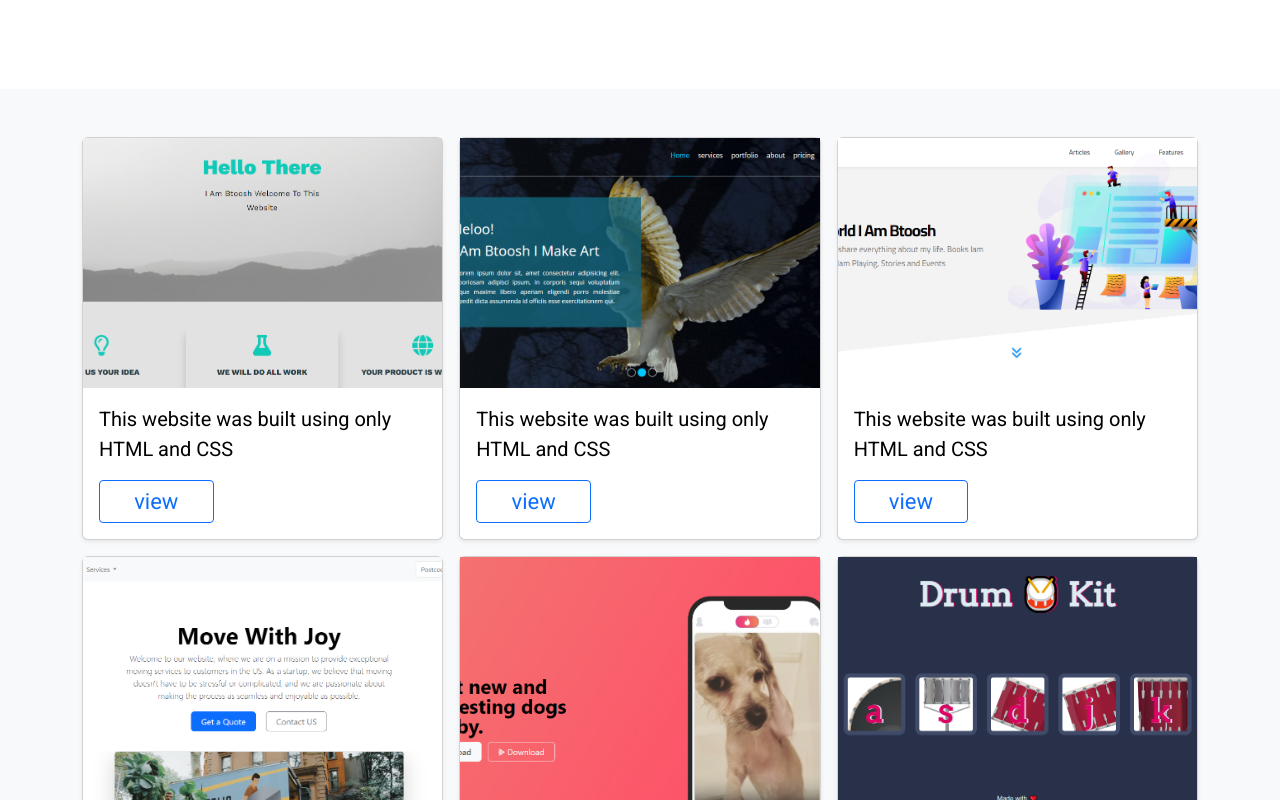
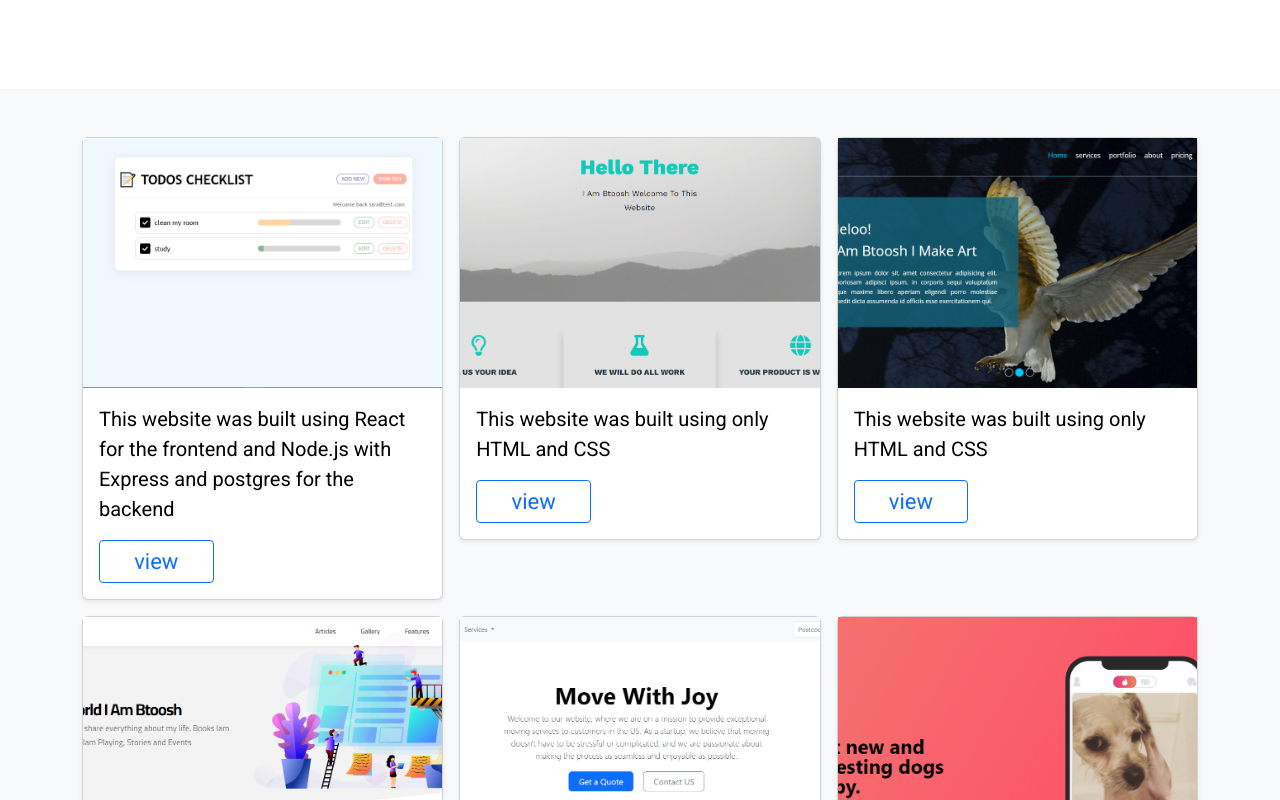
Before and after one commit to mohammed-btoosh/portfolio, a plain HTML site: page index.html in a window 1280 px wide. Shown: the part 560-1360 px from the top of the page. Drawn offline with nearby package versions, Linux system fonts and the light colour scheme.

Commit message:
adding a todo app

```diff
--- a/index.html
+++ b/index.html
@@ -22,7 +22,7 @@
           <li class="nav-item  "><a href="https://www.linkedin.com/in/mohammad-btoosh-b4979b24b/" class="nav-link"  target="_blank">LinkedIn</a></li>
           <li class="nav-item "><a href="https://github.com/mohammed-btoosh" class="nav-link"  target="_blank">Github</a></li>
           <li class="nav-item "><a href="mailto:mohammedbtoosh1799@gmail.com" class="nav-link"  target="_blank">Email</a></li>
-          <li class="nav-item "><a href="./images/MohammadBtoosh.pdf" class="nav-link"  target="_blank">CV</a></li>
+          <li class="nav-item "><a href="./images/mohammad.pdf.pdf" class="nav-link"  target="_blank">CV</a></li>
         </ul>
       </header>
     </div>
@@ -52,24 +52,38 @@
 
         <div class="row row-cols-1 row-cols-sm-2 row-cols-md-3 g-3">
 
+
+          <div class="col">
+            <div class="card shadow-sm">
+            <img src="./images/todo.png" alt="a website" class="custom-image">
+              <div class="card-body">
+                <p class="card-text para">This website was built using  React for the frontend and Node.js with Express and postgres for the backend</p>
+                <div class="d-flex justify-content-between align-items-center">
+                    <a href="https://mohammed-btoosh.github.io/todo-app" class="btn btn-sm btn-outline-primary view" target="_blank">view</a>
+                </div>
+              </div>
+            </div>
+          </div>
+
           <div class="col">
             <div class="card shadow-sm">
             <img src="./images/Tem1.png" alt="a website" class="custom-image">
               <div class="card-body">
                 <p class="card-text para">This website was built using only HTML and CSS</p>
                 <div class="d-flex justify-content-between align-items-center">
-                    <a href="https://mohammed-btoosh.github.io/template-one/" class="btn btn-sm btn-outline-primary view" target="_blank">view</a>
+                    <a href="https://mohammed-btoosh.github.io/template-one" class="btn btn-sm btn-outline-primary view" target="_blank">view</a>
                 </div>
               </div>
             </div>
           </div>
+
           <div class="col">
             <div class="card shadow-sm">
               <img src="./images/Tem2.png" alt="a website" class="custom-image">
               <div class="card-body">
                 <p class="card-text para">This website was built using only HTML and CSS</p>
                 <div class="d-flex justify-content-between align-items-center">
-                  <a href="https://mohammed-btoosh.github.io/template-two/" class="btn btn-sm btn-outline-primary view" target="_blank">view</a>
+                  <a href="https://mohammed-btoosh.github.io/template-two" class="btn btn-sm btn-outline-primary view" target="_blank">view</a>
                 </div>
               </div>
             </div>
@@ -81,7 +95,7 @@
               <div class="card-body">
                 <p class="card-text para">This website was built using only HTML and CSS</p>
                 <div class="d-flex justify-content-between align-items-center">
-                  <a href="https://mohammed-btoosh.github.io/template-three/" class="btn btn-sm btn-outline-primary view" target="_blank">view</a>
+                  <a href="https://mohammed-btoosh.github.io/template-three" class="btn btn-sm btn-outline-primary view" target="_blank">view</a>
                 </div>
               </div>
             </div>
@@ -93,7 +107,7 @@
               <div class="card-body">
                 <p class="card-text para">This website was built using only HTML and <span class="skills">Bootstrap</span></p>
                 <div class="d-flex justify-content-between align-items-center">
-                  <a href="https://mohammed-btoosh.github.io/move-it/" class="btn btn-sm btn-outline-primary view" target="_blank">view</a>
+                  <a href="https://mohammed-btoosh.github.io/move-it" class="btn btn-sm btn-outline-primary view" target="_blank">view</a>
                 </div>
               </div>
             </div>
@@ -104,7 +118,7 @@
               <div class="card-body">
                 <p class="card-text para">This website was built using only HTML and <span class="skills">Bootstrap</span></p>
                 <div class="d-flex justify-content-between align-items-center">
-                  <a href="https://mohammed-btoosh.github.io/tin-dog/" class="btn btn-sm btn-outline-primary view" target="_blank">view</a>
+                  <a href="https://mohammed-btoosh.github.io/tin-dog" class="btn btn-sm btn-outline-primary view" target="_blank">view</a>
                 </div>
               </div>
             </div>
@@ -117,7 +131,7 @@
               <div class="card-body">
                 <p class="card-text para">This website was built using only HTML and <span class="skills">Javascript</span></p>
                 <div class="d-flex justify-content-between align-items-center">
-                  <a href="https://mohammed-btoosh.github.io/drum-kit/" class="btn btn-sm btn-outline-primary view" target="_blank">view</a>
+                  <a href="https://mohammed-btoosh.github.io/drum-kit" class="btn btn-sm btn-outline-primary view" target="_blank">view</a>
                 </div>
               </div>
             </div>
@@ -129,7 +143,7 @@
               <div class="card-body">
                 <p class="card-text para">This website was built using only HTML and <span class="skills">Javascript</span></p>
                 <div class="d-flex justify-content-between align-items-center">
-                  <a href="https://mohammed-btoosh.github.io/simon-game/" class="btn btn-sm btn-outline-primary view" target="_blank">view</a>
+                  <a href="https://mohammed-btoosh.github.io/simon-game" class="btn btn-sm btn-outline-primary view" target="_blank">view</a>
                 </div>
               </div>
             </div>
@@ -143,7 +157,7 @@
               <div class="card-body">
                 <p class="card-text para">This website was built using <span class="skills">HTML, CSS, EJS, Node.js, Express,and Joke API </span></p>
                 <div class="d-flex justify-content-between align-items-center">
-                  <a href="https://mohammed-btoosh.github.io/joke/" class="btn btn-sm btn-outline-primary view" target="_blank">view</a>
+                  <a href="https://mohammed-btoosh.github.io/joke" class="btn btn-sm btn-outline-primary view" target="_blank">view</a>
                 </div>
               </div>
             </div>
```
Also changed, not shown: images/todo.png (added), 2 other files.
